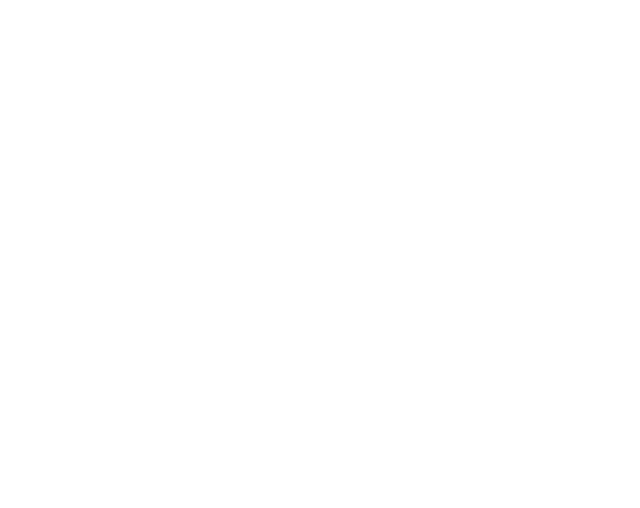
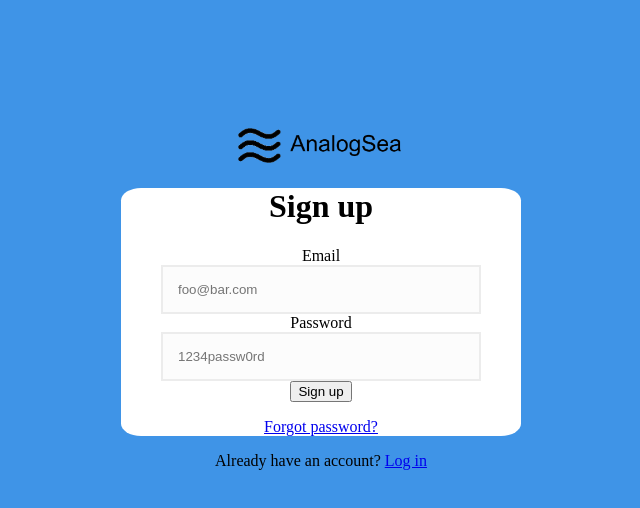
Before and after one commit to Zakjholt/analogSea, a plain HTML site: page index.html in a window 1280 px wide. Shown: the whole page, without its empty margins (319-959 px from the left). Drawn offline with Linux system fonts and the light colour scheme.

Commit message:
content finished

```diff
--- a/index.html
+++ b/index.html
@@ -4,9 +4,28 @@
 
 	<meta charset="utf-8">
 	<meta name="description" content="Sign-up now for an AnalogSea account!">
+	<meta name="keywords" content="Analog,Sea,Analogsea,sign-up,sign,up">
+	<link rel="stylesheet" type="text/css" href="../reset.css">
+	<link href="https://fonts.googleapis.com/css?family=Open+Sans|Roboto" rel="stylesheet">
+	<link rel="stylesheet" type="text/css" href="main.css">
 	<title>AnalogSea | Sign-Up</title>
 </head>
 <body>
+	<img class="icon" src="logo.png">
 
+	<form class="sign-up-form" action="/signup/" method="post">
+
+		<h1>Sign up</h1>
+
+		<label for="email">Email</label>
+		<input id="email" name="email" type="email" placeholder="foo@bar.com" required>
+
+		<label for="password">Password</label>
+		<input type="text" name="password" id="password" placeholder="1234passw0rd" required>
+
+		<button type="submit">Sign up</button>
+		<p><a href="/forgot-password/new">Forgot password?</a></p>
+	</form>
+	<p class="log-in">Already have an account? <a href="/login">Log in</a></p>
 </body>
 </html>
--- a/main.css
+++ b/main.css
@@ -0,0 +1,37 @@
+* {
+	box-sizing: border-box;
+}
+
+body {
+	background: #3f94e7;
+	margin-left: auto;
+	margin-right: auto;
+	text-align: center;
+	margin-top: 10%;
+}
+
+.icon {
+	height: 35px;
+}
+
+form {
+	padding-left: 40px;
+	padding-right: 40px;
+	width: 400px;
+	background: #ffffff;
+	text-align: center;
+	margin-right: auto;
+	margin-left: auto;
+	border-radius: 5%
+}
+
+input {
+	border: 2px solid #ececec;
+	background: #fcfcfc;
+	padding: 15px;
+	width: 320px;
+}
+
+label {
+	text-align: left;
+}
```
